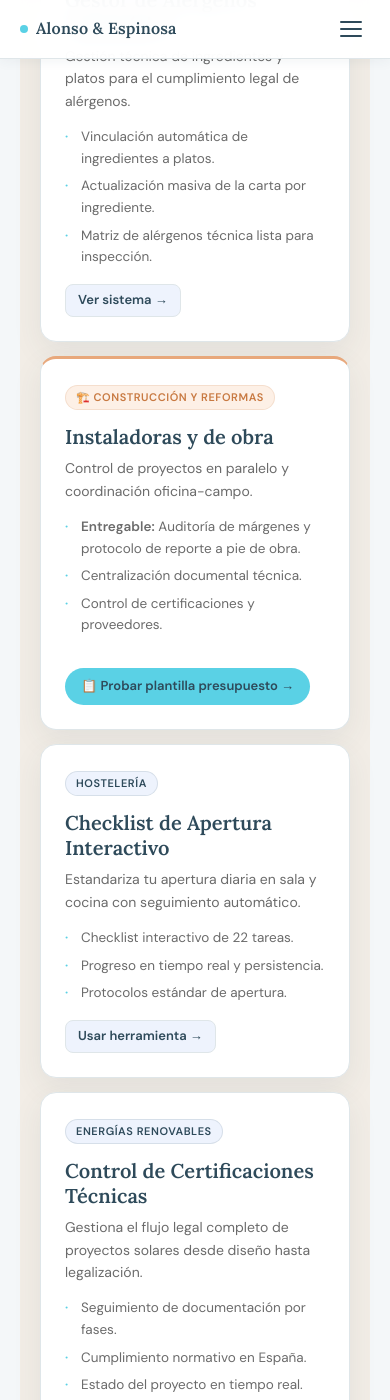
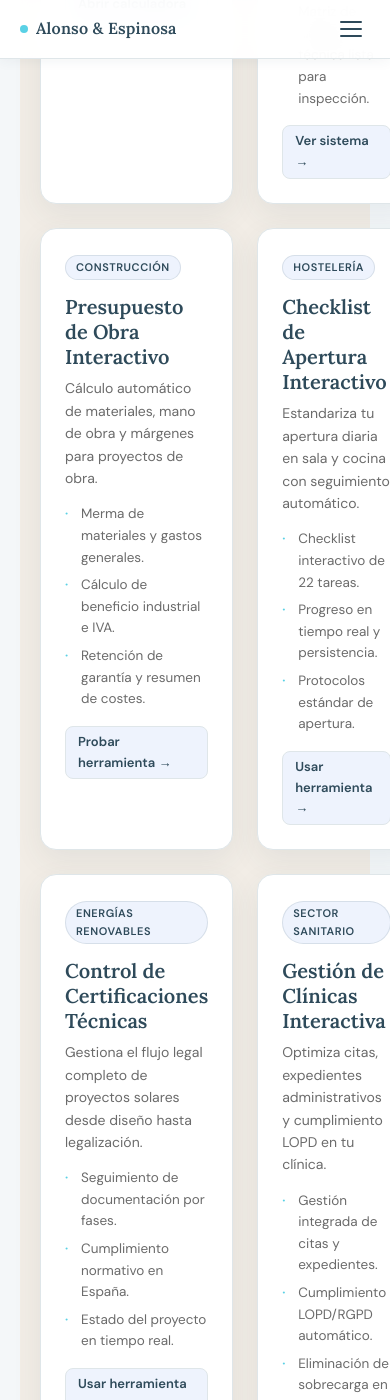
Before and after one commit to alauriela/alonsoespinosa-web, a Jekyll site: the page index.html, which Jekyll copies as it is, in a window 390 px wide and 1400 px high, scrolled down 5972 px. Built offline with Jekyll 4.4.1, drawn with Linux system fonts in a browser that asks for light colours.

Commit message:
refactor: mejorar la seccion de herramientas con grid de 3 columnas y tarjetas limpias

```diff
--- a/index.html
+++ b/index.html
@@ -192,7 +192,7 @@
     .btn-white{background:#fff;color:var(--accent);border-color:transparent;font-weight:600}
     .btn-white:hover{background:var(--celeste);color:var(--accent)}
 
-    .verticals-grid{display:grid;grid-template-columns:repeat(2,1fr);gap:14px}
+    .verticals-grid{display:grid;grid-template-columns:repeat(3,1fr);gap:24px}
     .v-card{background:var(--card);border:1px solid var(--line);border-radius:var(--r);padding:24px;box-shadow:var(--shadow);transition:.2s}
     .v-card:hover{border-color:var(--celeste);box-shadow:0 6px 24px rgba(90, 209, 229, .07)}
     .v-tag{display:inline-flex;font-size:11px;font-weight:600;letter-spacing:.05em;text-transform:uppercase;color:var(--accent);background:var(--accent-bg);border:1px solid rgba(46, 74, 90, .12);padding:3px 10px;border-radius:999px;margin-bottom:14px}
@@ -260,7 +260,8 @@
     .footer-bottom{margin-top:14px;padding-top:14px;border-top:1px solid var(--line);display:flex;justify-content:space-between;font-size:11.5px;color:var(--muted)}
 
     @media(max-width:900px){
-      .hero-grid,.verticals-grid,.method-grid,.team-grid{grid-template-columns:1fr}
+      .hero-grid,.method-grid,.team-grid{grid-template-columns:1fr}
+      .verticals-grid{grid-template-columns:repeat(2,1fr)}
       .cases-grid{grid-template-columns:1fr 1fr}
       .lab-card{grid-template-columns:1fr}
       .lab-stats{grid-template-columns:repeat(3,1fr)}
@@ -555,17 +556,19 @@
           <span class="v-price">Ver sistema →</span>
         </a>
 
-                <div class="v-card" style="border-top:3px solid #e8a87c">
-        <div class="v-tag" style="background:#fdf0e6;color:#c87941;border-color:rgba(200,121,65,.15)">🏗️ Construcción y reformas</div>
-        <h3>Instaladoras y de obra</h3>
-        <p>Control de proyectos en paralelo y coordinación oficina-campo.</p>
-        <ul class="v-bullets">
-          <li><b>Entregable:</b> Auditoría de márgenes y protocolo de reporte a pie de obra.</li>
-          <li>Centralización documental técnica.</li>
-          <li>Control de certificaciones y proveedores.</li>
-        </ul>
-        <a href="presupuesto-obra.html" class="btn-card" style="display:inline-block; margin-top:16px; background:var(--celeste); color:var(--accent); padding:8px 16px; border-radius:999px; font-weight:600; font-size:13px; text-align:center; text-decoration:none;">📋 Probar plantilla presupuesto →</a>
-      </div>
+        <a href="presupuesto-obra.html" class="v-card" style="text-decoration:none;display:block">
+          <div class="v-tag">Construcción</div>
+          <h3>Presupuesto de Obra Interactivo</h3>
+          <p>Cálculo automático de materiales, mano de obra y márgenes para proyectos de obra.</p>
+          <ul class="v-bullets">
+            <li>Merma de materiales y gastos generales.</li>
+            <li>Cálculo de beneficio industrial e IVA.</li>
+            <li>Retención de garantía y resumen de costes.</li>
+          </ul>
+          <span class="v-price">Probar herramienta →</span>
+        </a>
+
+
         <a href="checklist-hosteleria.html" class="v-card" style="text-decoration:none;display:block">
           <div class="v-tag">Hostelería</div>
           <h3>Checklist de Apertura Interactivo</h3>
```
